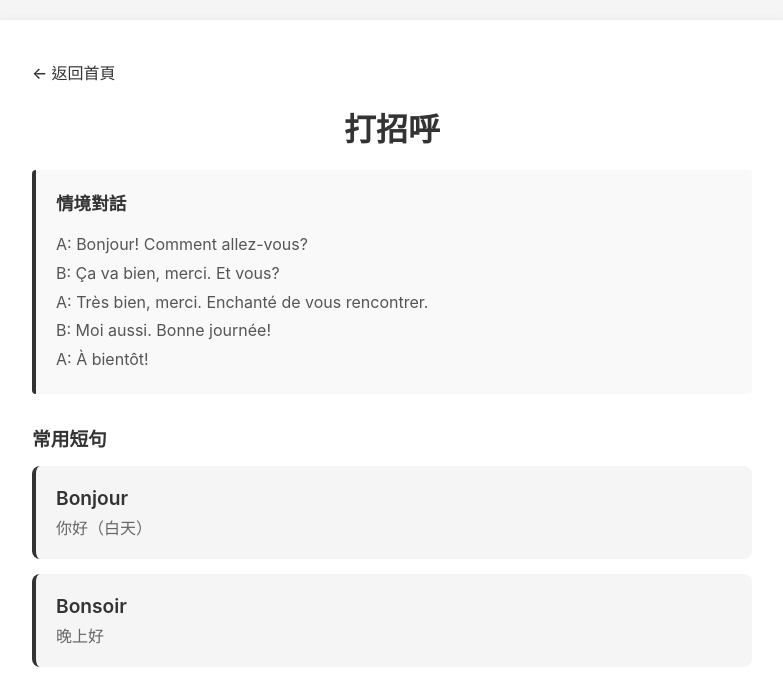
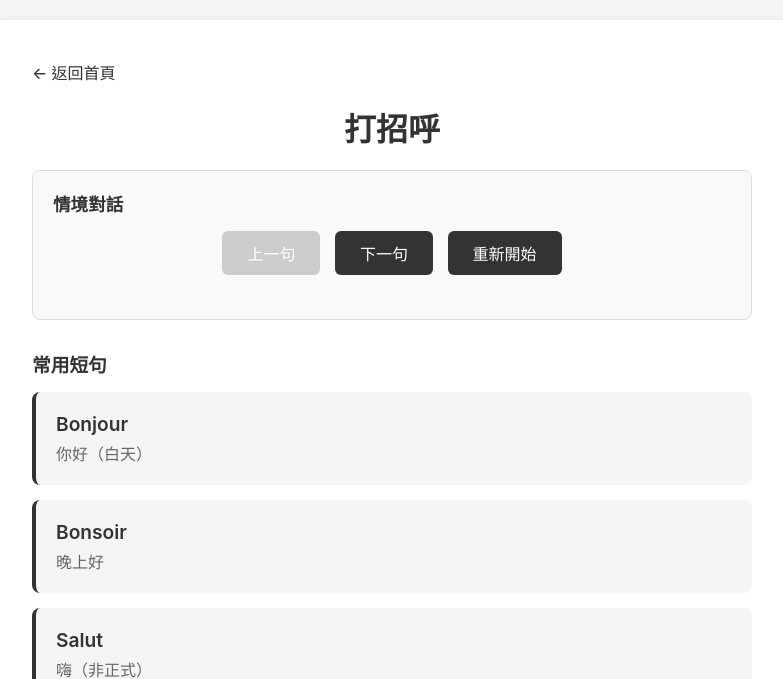
Before and after one commit to Noemie-He/frenchphrase-practice, a Flask app: page /scene/greeting in a window 1280 px wide. Shown: the top 679 px of the page, without its empty margins (248-1031 px from the left). Run offline with Flask 2, Linux system fonts and the light colour scheme.

Commit message:
Add interactive dialogue with animation and step-by-step display

```diff
--- a/phrases.json
+++ b/phrases.json
@@ -3,7 +3,13 @@
     {
       "id": "greeting",
       "name": "打招呼",
-      "dialogue": "A: Bonjour! Comment allez-vous?\nB: Ça va bien, merci. Et vous?\nA: Très bien, merci. Enchanté de vous rencontrer.\nB: Moi aussi. Bonne journée!\nA: À bientôt!",
+      "dialogue": [
+        {"speaker": "A", "text": "Bonjour! Comment allez-vous?"},
+        {"speaker": "B", "text": "Ça va bien, merci. Et vous?"},
+        {"speaker": "A", "text": "Très bien, merci. Enchanté de vous rencontrer."},
+        {"speaker": "B", "text": "Moi aussi. Bonne journée!"},
+        {"speaker": "A", "text": "À bientôt!"}
+      ],
       "phrases": [
         {"id": 1, "french": "Bonjour", "chinese": "你好（白天）", "pronunciation": "bong-zhoor"},
         {"id": 2, "french": "Bonsoir", "chinese": "晚上好", "pronunciation": "bong-swar"},
@@ -22,7 +28,17 @@
     {
       "id": "restaurant",
       "name": "餐廳",
-      "dialogue": "Serveur: Bonjour, une table pour combien de personnes?\nClient: Pour deux, s'il vous plaît.\nServeur: Suivez-moi. Voici le menu.\nClient: Merci. Je voudrais un steak-frites et un verre de vin rouge.\nServeur: Très bien. Et comme dessert?\nClient: Une crème brûlée, s'il vous plaît.\nServeur: Parfait!\n(Plus tard)\nClient: L'addition, s'il vous plaît.\nServeur: Voilà. Bonne soirée!",
+      "dialogue": [
+        {"speaker": "服務生", "text": "Bonjour, une table pour combien de personnes?"},
+        {"speaker": "客人", "text": "Pour deux, s'il vous plaît."},
+        {"speaker": "服務生", "text": "Suivez-moi. Voici le menu."},
+        {"speaker": "客人", "text": "Merci. Je voudrais un steak-frites et un verre de vin rouge."},
+        {"speaker": "服務生", "text": "Très bien. Et comme dessert?"},
+        {"speaker": "客人", "text": "Une crème brûlée, s'il vous plaît."},
+        {"speaker": "服務生", "text": "Parfait!"},
+        {"speaker": "客人", "text": "L'addition, s'il vous plaît."},
+        {"speaker": "服務生", "text": "Voilà. Bonne soirée!"}
+      ],
       "phrases": [
         {"id": 13, "french": "Une table pour deux", "chinese": "兩人桌", "pronunciation": "ewn tahbl poor duh"},
         {"id": 14, "french": "Le menu, s'il vous plaît", "chinese": "請給我菜單", "pronunciation": "luh muh-new seel voo play"},
@@ -41,7 +57,17 @@
     {
       "id": "shopping",
       "name": "購物",
-      "dialogue": "Vendeur: Bonjour, je peux vous aider?\nClient: Oui, je cherche un pull.\nVendeur: Quelle taille faites-vous?\nClient: Du M. Je peux l'essayer?\nVendeur: Bien sûr, les cabines sont là-bas.\n(Après essayage)\nClient: Ça me va bien. Combien ça coûte?\nVendeur: 45 euros.\nClient: D'accord, je le prends. Vous acceptez la carte?\nVendeur: Oui, bien sûr.",
+      "dialogue": [
+        {"speaker": "店員", "text": "Bonjour, je peux vous aider?"},
+        {"speaker": "客人", "text": "Oui, je cherche un pull."},
+        {"speaker": "店員", "text": "Quelle taille faites-vous?"},
+        {"speaker": "客人", "text": "Du M. Je peux l'essayer?"},
+        {"speaker": "店員", "text": "Bien sûr, les cabines sont là-bas."},
+        {"speaker": "客人", "text": "Ça me va bien. Combien ça coûte?"},
+        {"speaker": "店員", "text": "45 euros."},
+        {"speaker": "客人", "text": "D'accord, je le prends. Vous acceptez la carte?"},
+        {"speaker": "店員", "text": "Oui, bien sûr."}
+      ],
       "phrases": [
         {"id": 25, "french": "Je peux vous aider?", "chinese": "我可以幫您嗎？", "pronunciation": "zhuh puh vooz ay-day"},
         {"id": 26, "french": "Je cherche...", "chinese": "我在找...", "pronunciation": "zhuh shairsh"},
@@ -60,7 +86,14 @@
     {
       "id": "direction",
       "name": "問路",
-      "dialogue": "Touriste: Excusez-moi, où est la gare?\nPassant: C'est tout droit, puis tournez à gauche.\nTouriste: C'est loin d'ici?\nPassant: Non, c'est à cinq minutes à pied.\nTouriste: Merci beaucoup!\nPassant: De rien, bonne journée!",
+      "dialogue": [
+        {"speaker": "遊客", "text": "Excusez-moi, où est la gare?"},
+        {"speaker": "路人", "text": "C'est tout droit, puis tournez à gauche."},
+        {"speaker": "遊客", "text": "C'est loin d'ici?"},
+        {"speaker": "路人", "text": "Non, c'est à cinq minutes à pied."},
+        {"speaker": "遊客", "text": "Merci beaucoup!"},
+        {"speaker": "路人", "text": "De rien, bonne journée!"}
+      ],
       "phrases": [
         {"id": 37, "french": "Excusez-moi", "chinese": "不好意思", "pronunciation": "eks-kew-zay mwa"},
         {"id": 38, "french": "Où est...?", "chinese": "...在哪裡？", "pronunciation": "oo ay"},
@@ -79,7 +112,15 @@
     {
       "id": "hotel",
       "name": "飯店",
-      "dialogue": "Réceptionniste: Bonjour, bienvenue!\nClient: Bonjour, j'ai une réservation au nom de Martin.\nRéceptionniste: Un instant... Oui, une chambre double pour trois nuits.\nClient: C'est ça. Le petit-déjeuner est inclus?\nRéceptionniste: Oui, de 7h à 10h. Voici votre clé, chambre 305.\nClient: Merci. À quelle heure est le check-out?\nRéceptionniste: À midi. Bon séjour!",
+      "dialogue": [
+        {"speaker": "櫃台", "text": "Bonjour, bienvenue!"},
+        {"speaker": "客人", "text": "Bonjour, j'ai une réservation au nom de Martin."},
+        {"speaker": "櫃台", "text": "Un instant... Oui, une chambre double pour trois nuits."},
+        {"speaker": "客人", "text": "C'est ça. Le petit-déjeuner est inclus?"},
+        {"speaker": "櫃台", "text": "Oui, de 7h à 10h. Voici votre clé, chambre 305."},
+        {"speaker": "客人", "text": "Merci. À quelle heure est le check-out?"},
+        {"speaker": "櫃台", "text": "À midi. Bon séjour!"}
+      ],
       "phrases": [
         {"id": 49, "french": "J'ai une réservation", "chinese": "我有預訂", "pronunciation": "zhay ewn ray-zair-va-syon"},
         {"id": 50, "french": "Une chambre simple", "chinese": "單人房", "pronunciation": "ewn shahm-br sampl"},
@@ -92,7 +133,7 @@
         {"id": 57, "french": "La clé", "chinese": "鑰匙", "pronunciation": "la klay"},
         {"id": 58, "french": "Bon séjour", "chinese": "祝您住宿愉快", "pronunciation": "bon say-zhoor"},
         {"id": 59, "french": "Je voudrais une serviette", "chinese": "我想要一條毛巾", "pronunciation": "zhuh voo-dray ewn sair-vyet"},
-        {"id": 60, "french": "La climatisation ne marche pas", "chinese": "空調壞了", "pronunciation": "la klee-ma-tee-za-syon nuh marsh pa"}
+        {"id": 60, "french": "La climatisation ne marche pas", "chinese": "空調壞了", "pronunciation": "luh klee-ma-tee-za-syon nuh marsh pa"}
       ]
     }
   ]
--- a/static/css/style.css
+++ b/static/css/style.css
@@ -49,10 +49,11 @@ h1 {
 
 .dialogue-box {
     background: #f9f9f9;
-    border-left: 4px solid #333;
+    border: 1px solid #ddd;
     padding: 20px;
     margin: 20px 0;
-    border-radius: 4px;
+    border-radius: 8px;
+    min-height: 150px;
 }
 
 .dialogue-box h3 {
@@ -61,11 +62,70 @@ h1 {
     font-size: 1.1em;
 }
 
-.dialogue-box pre {
-    font-family: inherit;
-    white-space: pre-wrap;
-    line-height: 1.8;
-    color: #555;
+.dialogue-line {
+    margin: 15px 0;
+    padding: 12px 15px;
+    border-radius: 6px;
+    opacity: 0;
+    transform: translateY(10px);
+    animation: fadeIn 0.5s forwards;
+}
+
+@keyframes fadeIn {
+    to {
+        opacity: 1;
+        transform: translateY(0);
+    }
+}
+
+.dialogue-line.speaker-left {
+    background: #e8e8e8;
+    margin-right: 20%;
+    text-align: left;
+}
+
+.dialogue-line.speaker-right {
+    background: #333;
+    color: white;
+    margin-left: 20%;
+    text-align: right;
+}
+
+.dialogue-line .speaker {
+    font-weight: bold;
+    font-size: 0.85em;
+    margin-bottom: 5px;
+    opacity: 0.8;
+}
+
+.dialogue-line .text {
+    font-size: 1em;
+    line-height: 1.5;
+}
+
+.dialogue-controls {
+    text-align: center;
+    margin-top: 15px;
+}
+
+.dialogue-controls button {
+    padding: 10px 25px;
+    background: #333;
+    color: white;
+    border: none;
+    border-radius: 6px;
+    cursor: pointer;
+    font-size: 1em;
+    margin: 0 5px;
+}
+
+.dialogue-controls button:hover {
+    background: #555;
+}
+
+.dialogue-controls button:disabled {
+    background: #ccc;
+    cursor: not-allowed;
 }
 
 .scene-grid {
--- a/templates/scene.html
+++ b/templates/scene.html
@@ -13,7 +13,12 @@
 
         <div class="dialogue-box">
             <h3>情境對話</h3>
-            <pre>{{ scene.dialogue }}</pre>
+            <div id="dialogue-container"></div>
+            <div class="dialogue-controls">
+                <button id="prevBtn" onclick="prevLine()" disabled>上一句</button>
+                <button id="nextBtn" onclick="nextLine()">下一句</button>
+                <button id="resetBtn" onclick="resetDialogue()">重新開始</button>
+            </div>
         </div>
 
         <h3 style="margin-top: 30px; margin-bottom: 15px; color: #333;">常用短句</h3>
@@ -26,5 +31,56 @@
             {% endfor %}
         </div>
     </div>
+
+    <script>
+        const dialogue = {{ scene.dialogue | tojson }};
+        let currentLine = -1;
+
+        function showLine(index) {
+            if (index < 0 || index >= dialogue.length) return;
+
+            const container = document.getElementById('dialogue-container');
+            const line = dialogue[index];
+            const isLeft = index % 2 === 0;
+
+            const lineDiv = document.createElement('div');
+            lineDiv.className = `dialogue-line ${isLeft ? 'speaker-left' : 'speaker-right'}`;
+            lineDiv.innerHTML = `
+                <div class="speaker">${line.speaker}</div>
+                <div class="text">${line.text}</div>
+            `;
+
+            container.appendChild(lineDiv);
+            updateButtons();
+        }
+
+        function nextLine() {
+            if (currentLine < dialogue.length - 1) {
+                currentLine++;
+                showLine(currentLine);
+            }
+        }
+
+        function prevLine() {
+            if (currentLine >= 0) {
+                const container = document.getElementById('dialogue-container');
+                container.removeChild(container.lastChild);
+                currentLine--;
+                updateButtons();
+            }
+        }
+
+        function resetDialogue() {
+            const container = document.getElementById('dialogue-container');
+            container.innerHTML = '';
+            currentLine = -1;
+            updateButtons();
+        }
+
+        function updateButtons() {
+            document.getElementById('prevBtn').disabled = currentLine < 0;
+            document.getElementById('nextBtn').disabled = currentLine >= dialogue.length - 1;
+        }
+    </script>
 </body>
 </html>
```
